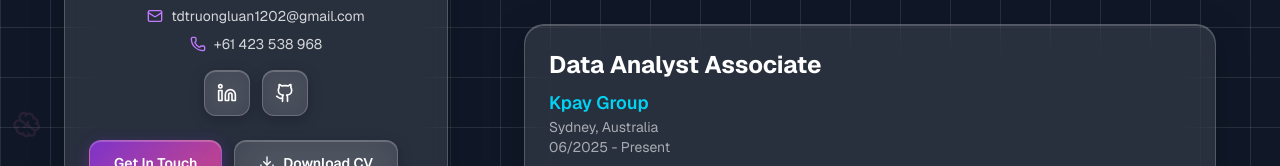
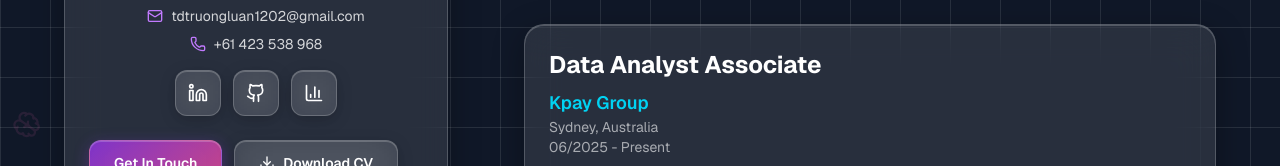
Before and after one commit to truongluan1202/portfolio, a Next.js app: page / in a window 1280 px wide. Shown: the part 423-589 px from the top of the page. Built offline with nearby package versions, Linux system fonts and the light colour scheme; no server answers.

Commit message:
update exp

```diff
--- a/src/pages/index.tsx
+++ b/src/pages/index.tsx
@@ -254,6 +254,14 @@ export default function Home() {
                           whileHover={{ scale: 1.1, rotate: -5 }}
                         >
                           <Github className="h-5 w-5" />
+                        </motion.a>
+                        <motion.a
+                          href="https://public.tableau.com/app/profile/dinh.truong.luan.tran"
+                          target="_blank"
+                          className="glass-icon-button"
+                          whileHover={{ scale: 1.1, rotate: 5 }}
+                        >
+                          <BarChart3 className="h-5 w-5" />
                         </motion.a>
                       </div>
                       <div className="mt-6 flex gap-3">
@@ -810,6 +818,14 @@ export default function Home() {
                       >
                         <Github className="h-6 w-6" />
                       </motion.a>
+                      <motion.a
+                        href="https://public.tableau.com/app/profile/your-profile"
+                        target="_blank"
+                        className="glass-icon-button"
+                        whileHover={{ scale: 1.1, rotate: 5 }}
+                      >
+                        <BarChart3 className="h-6 w-6" />
+                      </motion.a>
                     </div>
                   </div>
                   <div>
```
